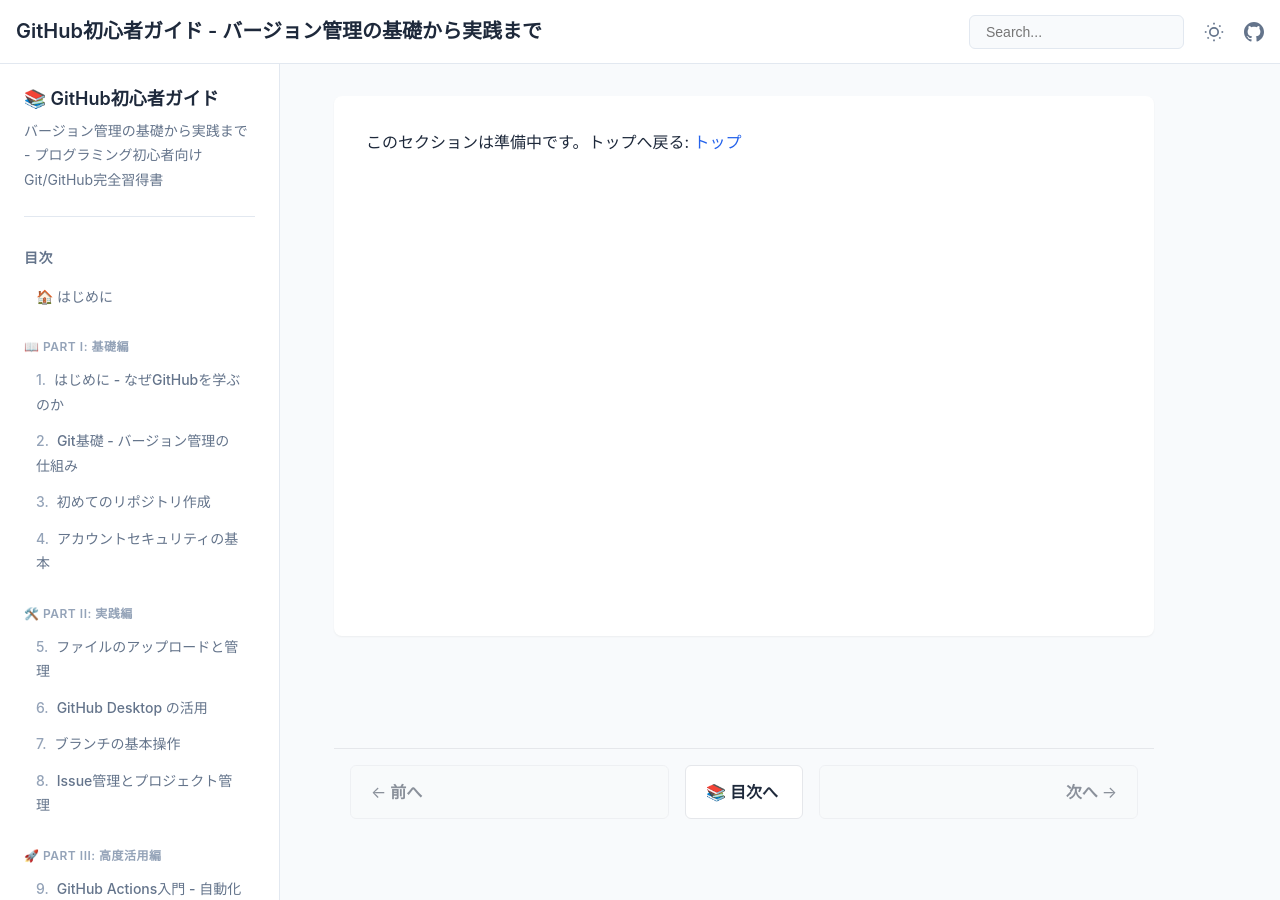
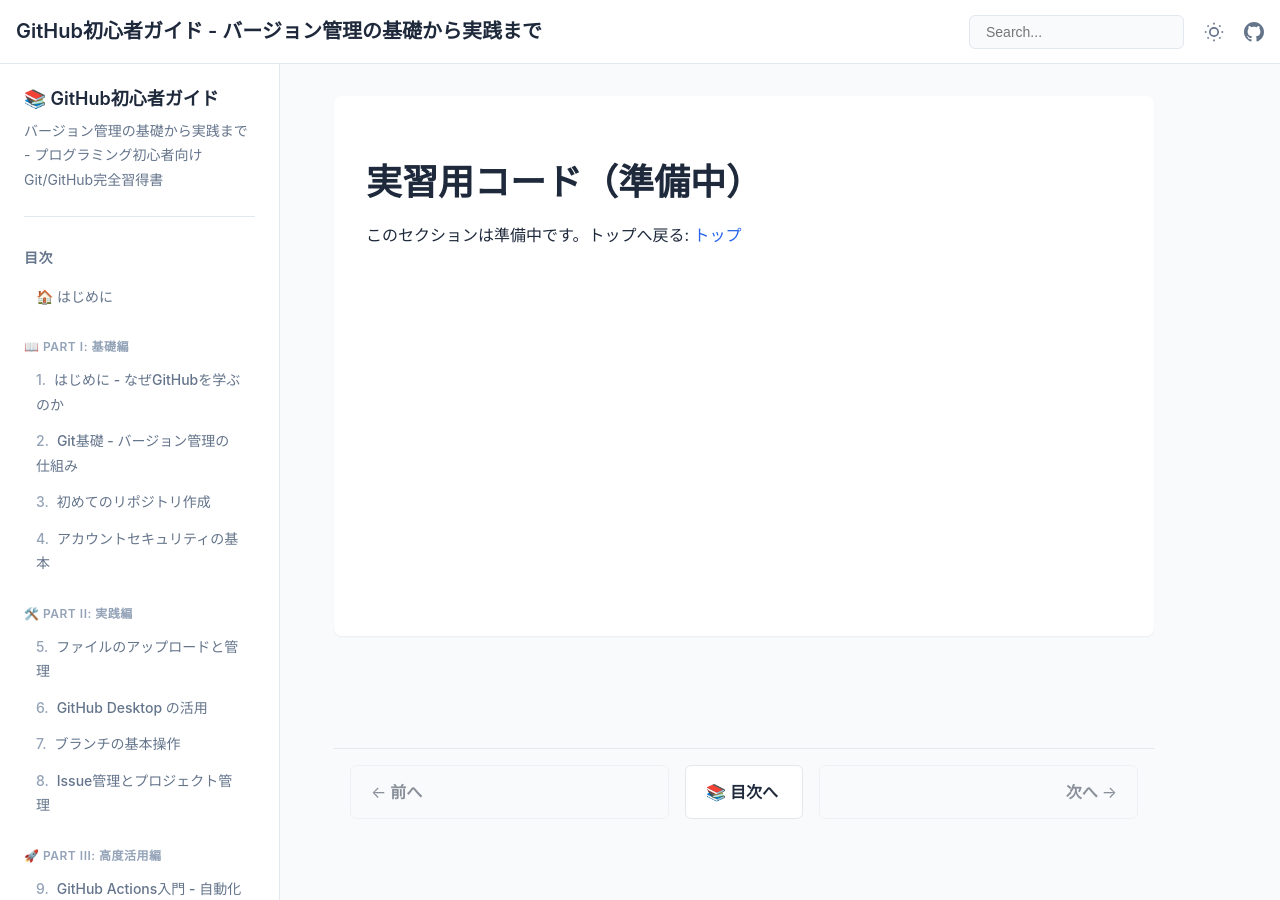
Before and after one commit to itdojp/github-guide-for-beginners-book, a Jekyll site: the page built from docs/examples/index.md, in a window 1280 px wide and 900 px high. Built offline with Jekyll 4.4.1, drawn with Linux system fonts in a browser that asks for light colours.

Commit message:
fix: add H1 to examples index page (#127)

```diff
--- a/docs/examples/index.md
+++ b/docs/examples/index.md
@@ -3,4 +3,6 @@ layout: book
 title: 実習用コード（準備中）
 ---
 
+# 実習用コード（準備中）
+
 このセクションは準備中です。トップへ戻る: [トップ]({{ '/' | relative_url }})
```
